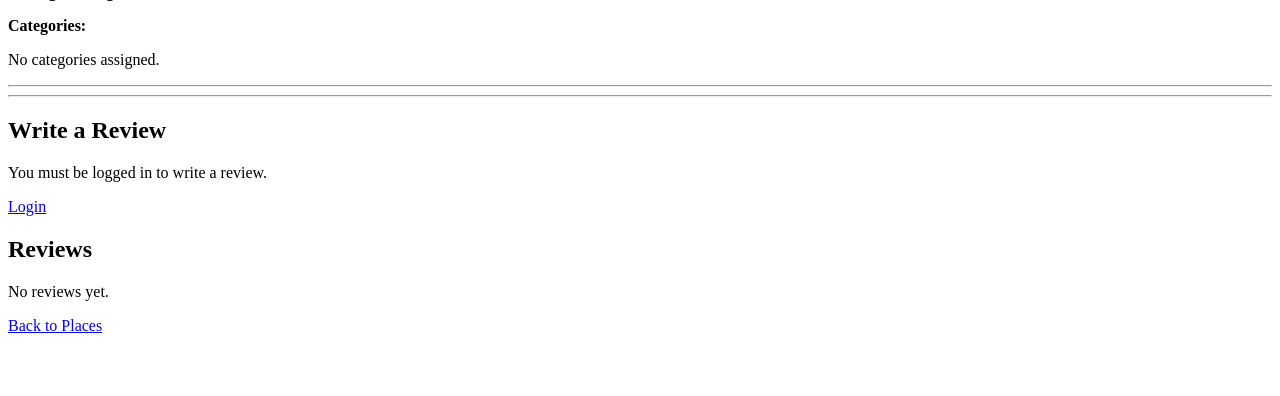
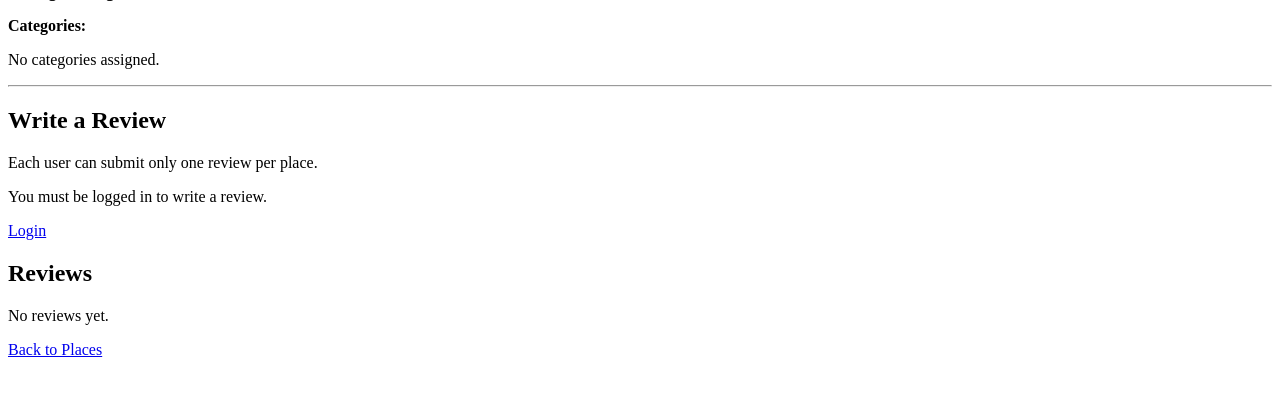
Before and after one commit to AbhijotSinghSandhu/Travel_App_P12_CMPT354, a Flask app: template app/templates/place_detail.html in a window 1280 px wide. Shown: the part 208-604 px from the top of the page. Run offline with Flask 3, Linux system fonts and the light colour scheme; the template is opened without the code that fills it, so the values that code supplies are empty.

Commit message:
Improve review form guidance and review metadata display

```diff
--- a/app/templates/place_detail.html
+++ b/app/templates/place_detail.html
@@ -44,9 +44,9 @@
 
     <hr>
 
-    <hr>
+    <h2>Write a Review</h2>
 
-    <h2>Write a Review</h2>
+    <p>Each user can submit only one review per place.</p>
 
     {% if session.get("user_id") %}
         <form method="POST" action="/places/{{ place.PlaceID }}/reviews/create">
@@ -76,6 +76,8 @@
                 <p><strong>Title:</strong> {{ review.Title or "No title" }}</p>
                 <p>{{ review.Body or "No review text." }}</p>
                 <p><small>Created: {{ review.CreatedAt }}</small></p>
+                <p><small>Updated: {{ review.UpdatedAt }}</small></p>
+
                 {% if session.get("user_id") == review.UserID %}
                     <p>
                         <a href="/reviews/{{ review.ReviewID }}/edit">Edit</a>
```
